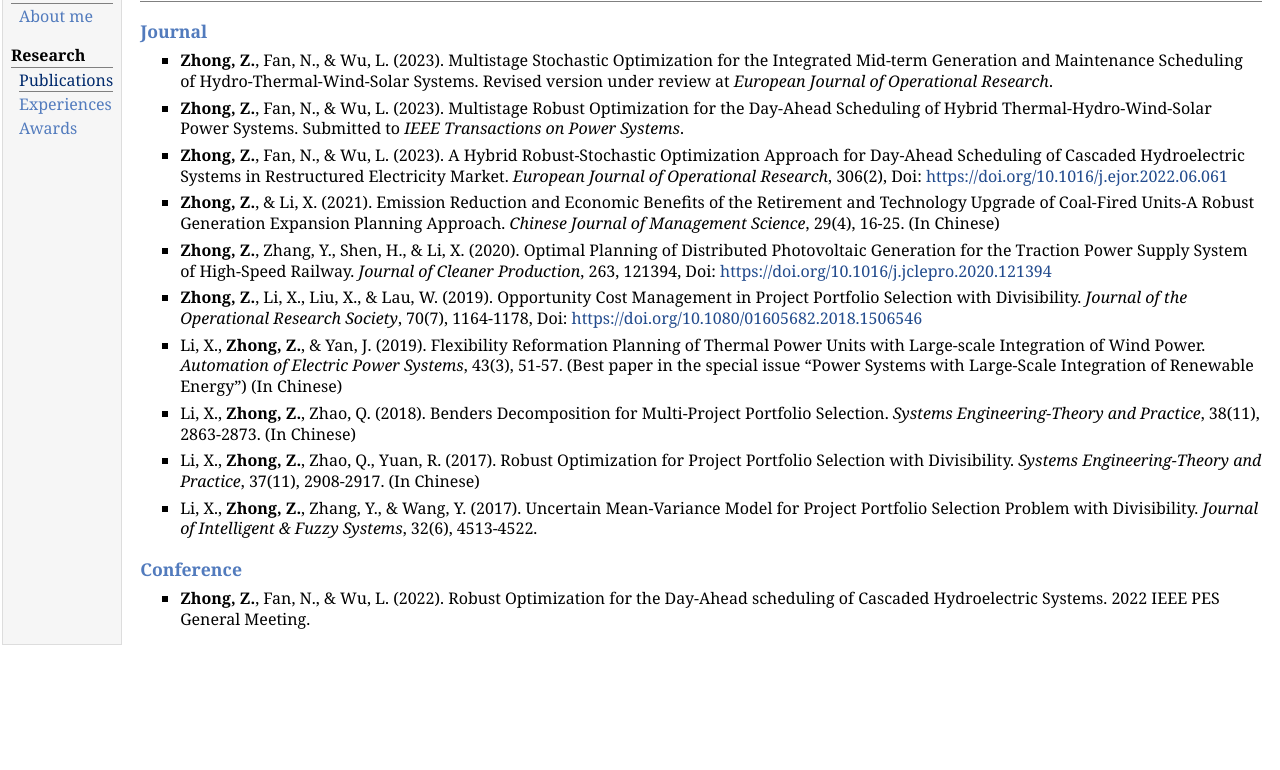
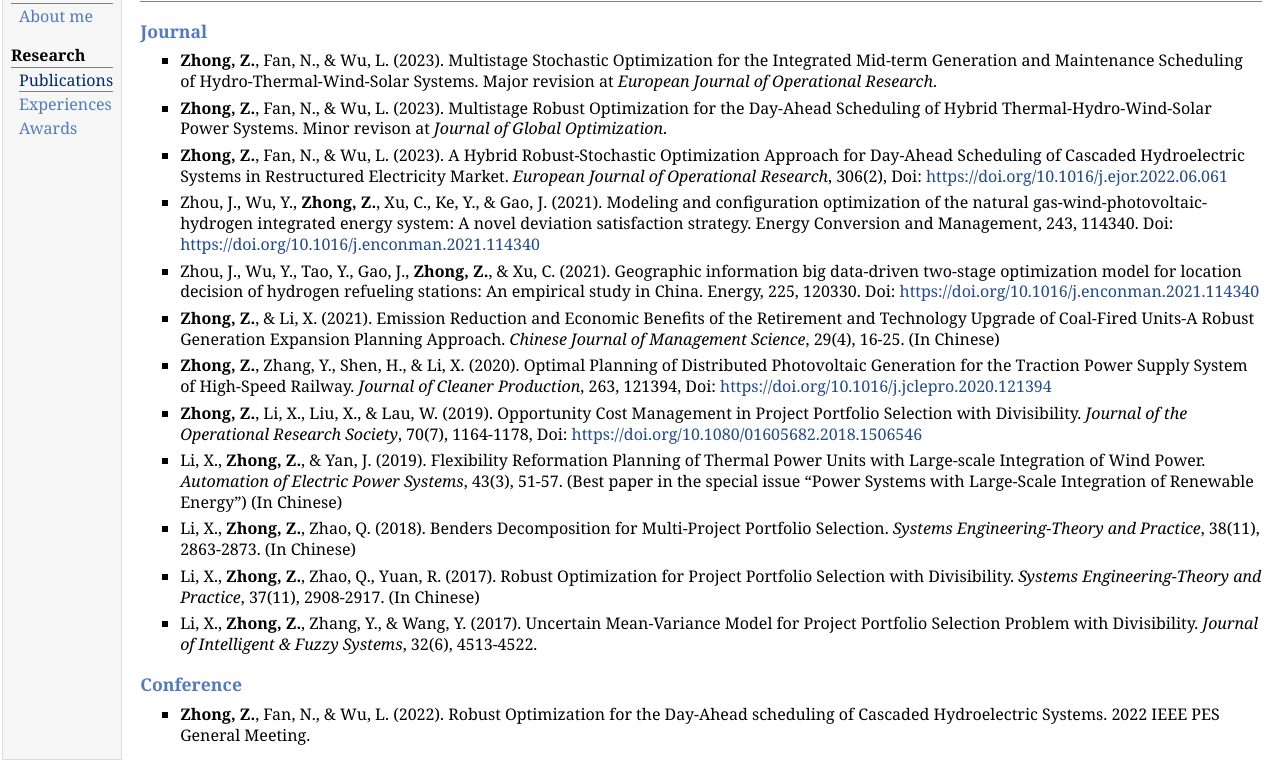
Before and after one commit to zhimingzhong1/zhongz.github.io, a plain HTML site: page publications.html in a window 1280 px wide. Shown: the part 48-818 px from the top of the page. Drawn offline with Linux system fonts and the light colour scheme.

Commit message:
update publications

```diff
--- a/publications.html
+++ b/publications.html
@@ -24,11 +24,15 @@
 </div>
 <h3>Journal</h3>
 <ul>
-<li><p><b>Zhong, Z.</b>, Fan, N., &amp; Wu, L. (2023). Multistage Stochastic Optimization for the Integrated Mid-term Generation and Maintenance Scheduling of Hydro-Thermal-Wind-Solar Systems. Revised version under review at <i>European Journal of Operational Research</i>.<br /> </p>
+<li><p><b>Zhong, Z.</b>, Fan, N., &amp; Wu, L. (2023). Multistage Stochastic Optimization for the Integrated Mid-term Generation and Maintenance Scheduling of Hydro-Thermal-Wind-Solar Systems. Major revision at <i>European Journal of Operational Research</i>.<br /> </p>
 </li>
-<li><p><b>Zhong, Z.</b>, Fan, N., &amp; Wu, L. (2023). Multistage Robust Optimization for the Day-Ahead Scheduling of Hybrid Thermal-Hydro-Wind-Solar Power Systems. Submitted to <i>IEEE Transactions on Power Systems</i>.<br /> </p>
+<li><p><b>Zhong, Z.</b>, Fan, N., &amp; Wu, L. (2023). Multistage Robust Optimization for the Day-Ahead Scheduling of Hybrid Thermal-Hydro-Wind-Solar Power Systems. Minor revison at <i>Journal of Global Optimization</i>.<br /> </p>
 </li>
 <li><p><b>Zhong, Z.</b>, Fan, N., &amp; Wu, L. (2023). A Hybrid Robust-Stochastic Optimization Approach for Day-Ahead Scheduling of Cascaded Hydroelectric Systems in Restructured Electricity Market. <i>European Journal of Operational Research</i>, 306(2), Doi: <a href="https://doi.org/10.1016/j.ejor.2022.06.061">https://doi.org/10.1016/j.ejor.2022.06.061</a>  <br /> </p>
+</li>
+<li><p>Zhou, J., Wu, Y., <b>Zhong, Z.</b>, Xu, C., Ke, Y., &amp; Gao, J. (2021). Modeling and configuration optimization of the natural gas-wind-photovoltaic-hydrogen integrated energy system: A novel deviation satisfaction strategy. Energy Conversion and Management, 243, 114340. Doi: <a href="https://doi.org/10.1016/j.enconman.2021.114340">https://doi.org/10.1016/j.enconman.2021.114340</a>  <br /></p>
+</li>
+<li><p>Zhou, J., Wu, Y., Tao, Y., Gao, J., <b>Zhong, Z.</b>, &amp; Xu, C. (2021). Geographic information big data-driven two-stage optimization model for location decision of hydrogen refueling stations: An empirical study in China. Energy, 225, 120330. Doi: <a href="https://doi.org/10.1016/j.enconman.2021.114340">https://doi.org/10.1016/j.enconman.2021.114340</a>  <br /> </p>
 </li>
 <li><p><b>Zhong, Z.</b>, &amp; Li, X. (2021). Emission Reduction and Economic Benefits of the Retirement and Technology Upgrade
 of Coal-Fired Units-A Robust Generation Expansion Planning Approach. <i>Chinese Journal of Management Science</i>, 29(4), 16-25. (In Chinese) <br /> </p>
```
Also changed, not shown: 1 other file.
